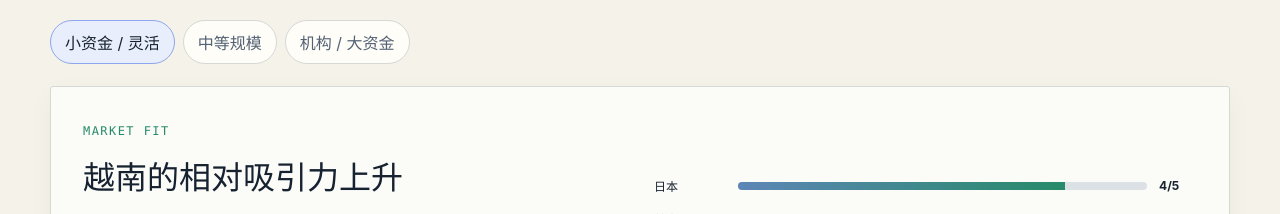
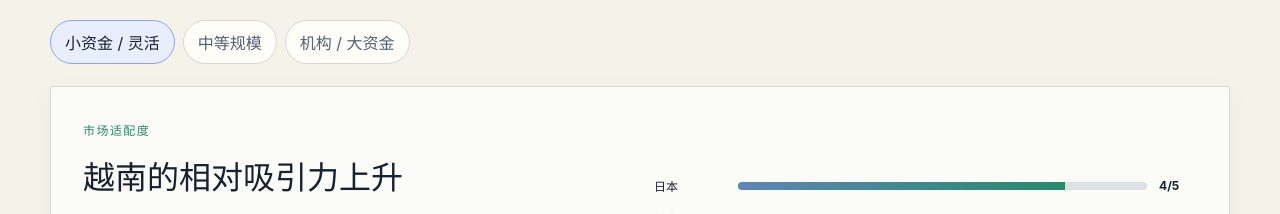
Before and after one commit to runchengxie/vietnam-quant-research, a React (Vite) app in the folder site/: page / in a window 1280 px wide. Shown: the part 5000-5214 px from the top of the page. Built offline with nearby package versions, Linux system fonts and the light colour scheme.

Commit message:
chore: polish Chinese page labels

```diff
--- a/site/src/components/CapitalProfile.tsx
+++ b/site/src/components/CapitalProfile.tsx
@@ -11,7 +11,7 @@ export function CapitalProfile({ profiles }: { profiles: CapitalProfileData[] })
         {profiles.map((profile) => <button key={profile.id} className={selected.id === profile.id ? 'segmented__button segmented__button--active' : 'segmented__button'} onClick={() => setSelectedId(profile.id)}>{profile.label}</button>)}
       </div>
       <div className="capital-panel">
-        <div className="capital-panel__lead"><span>MARKET FIT</span><h3>{selected.headline}</h3><p>{selected.explanation}</p></div>
+        <div className="capital-panel__lead"><span>市场适配度</span><h3>{selected.headline}</h3><p>{selected.explanation}</p></div>
         <div className="fit-bars">
           <div><span>日本</span><div className="fit-track"><i style={{ width: `${selected.japanFit * 20}%` }} /></div><b>{selected.japanFit}/5</b></div>
           <div><span>越南</span><div className="fit-track"><i style={{ width: `${selected.vietnamFit * 20}%` }} /></div><b>{selected.vietnamFit}/5</b></div>
```
